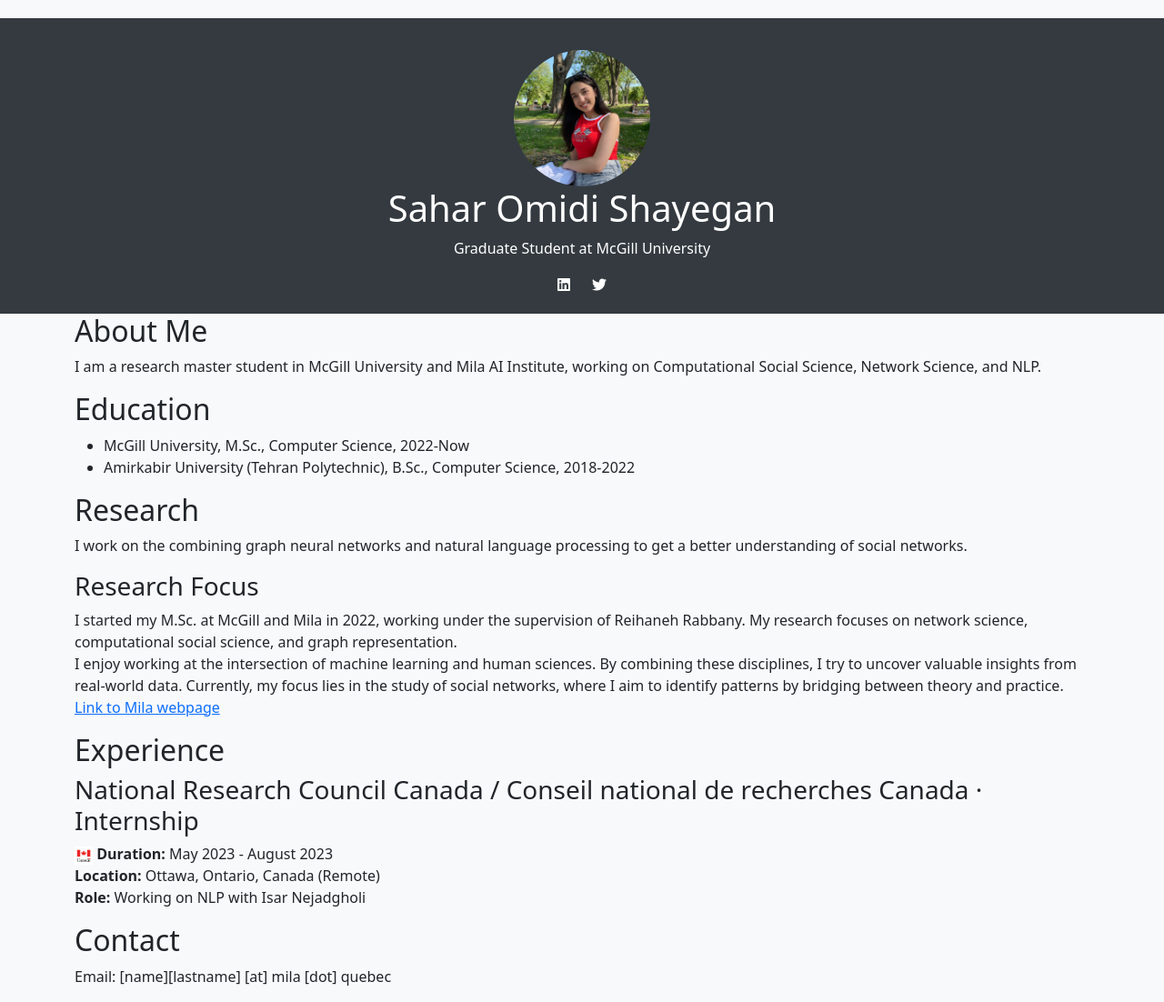
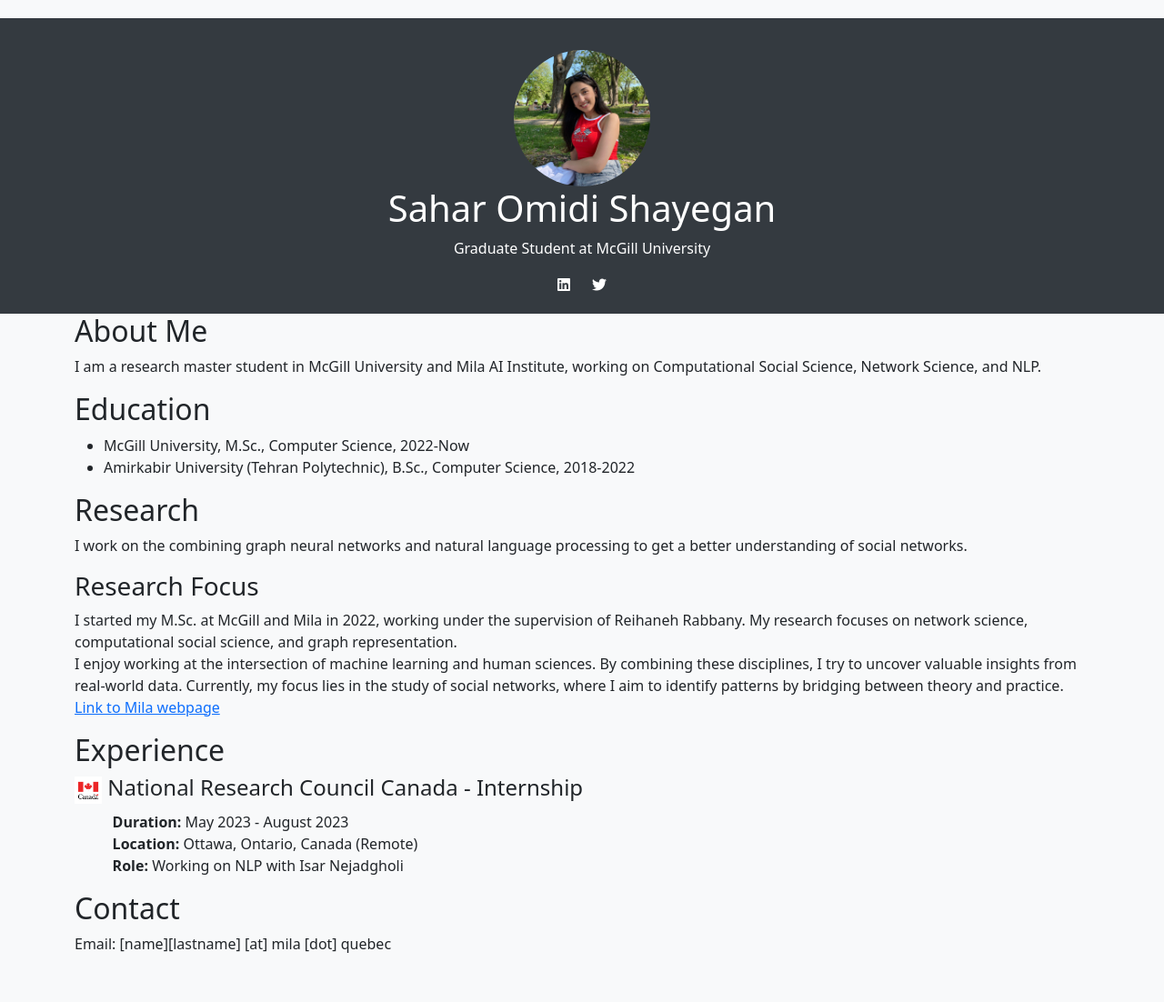
Before and after one commit to saharshayegan/saharshayegan.github.io, a Jekyll site: the page built from index.md, in a window 1280 px wide. Shown: the whole page at 91% size. Built offline with Jekyll 4.4.1, drawn with Linux system fonts in a browser that asks for light colours; after the commit the page ends 1066 px from its top, so only the background shows below that.

Commit message:
Move the logo

```diff
--- a/_layouts/default.html
+++ b/_layouts/default.html
@@ -39,8 +39,8 @@
     }
 
     img.logo {
-    width: 20px;
-    height: 20px;
+    width: 40px;
+    height: 40px;
   }
   </style>
 </head>
--- a/index.md
+++ b/index.md
@@ -23,11 +23,14 @@
 - -->
 
 ## Experience
-### National Research Council Canada / Conseil national de recherches Canada · Internship
-![NRC Logo](figs/nrc_logo.jpeg){:class="logo"}
-**Duration:** May 2023 - August 2023
-**Location:** Ottawa, Ontario, Canada (Remote)
-**Role:** Working on NLP with Isar Nejadgholi
+
+<!-- ![NRC Logo](figs/nrc_logo.jpeg){:class="logo"}
+#### National Research Council Canada / Conseil national de recherches Canada · Internship -->
+#### <img src="figs/nrc_logo.jpeg" alt="NRC Logo" style="width: 30px; height: 30px; vertical-align: middle;"> National Research Council Canada - Internship
+
+&nbsp;&nbsp;&nbsp;&nbsp;&nbsp;&nbsp;&nbsp;&nbsp;&nbsp; **Duration:** May 2023 - August 2023
+&nbsp;&nbsp;&nbsp;&nbsp;&nbsp;&nbsp;&nbsp;&nbsp;&nbsp; **Location:** Ottawa, Ontario, Canada (Remote)
+&nbsp;&nbsp;&nbsp;&nbsp;&nbsp;&nbsp;&nbsp;&nbsp;&nbsp; **Role:** Working on NLP with Isar Nejadgholi
 
 <!-- Contact -->
 ## Contact
```
